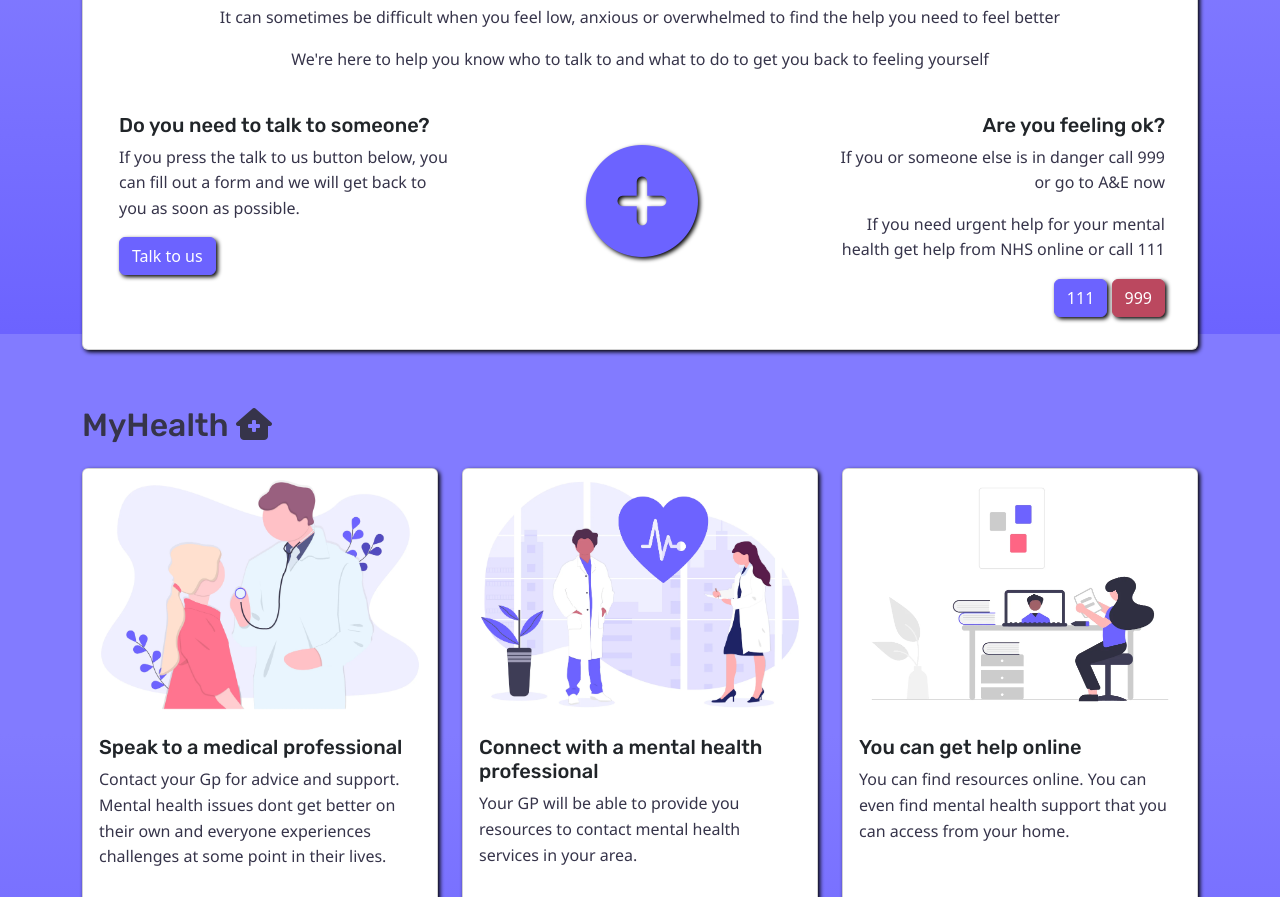
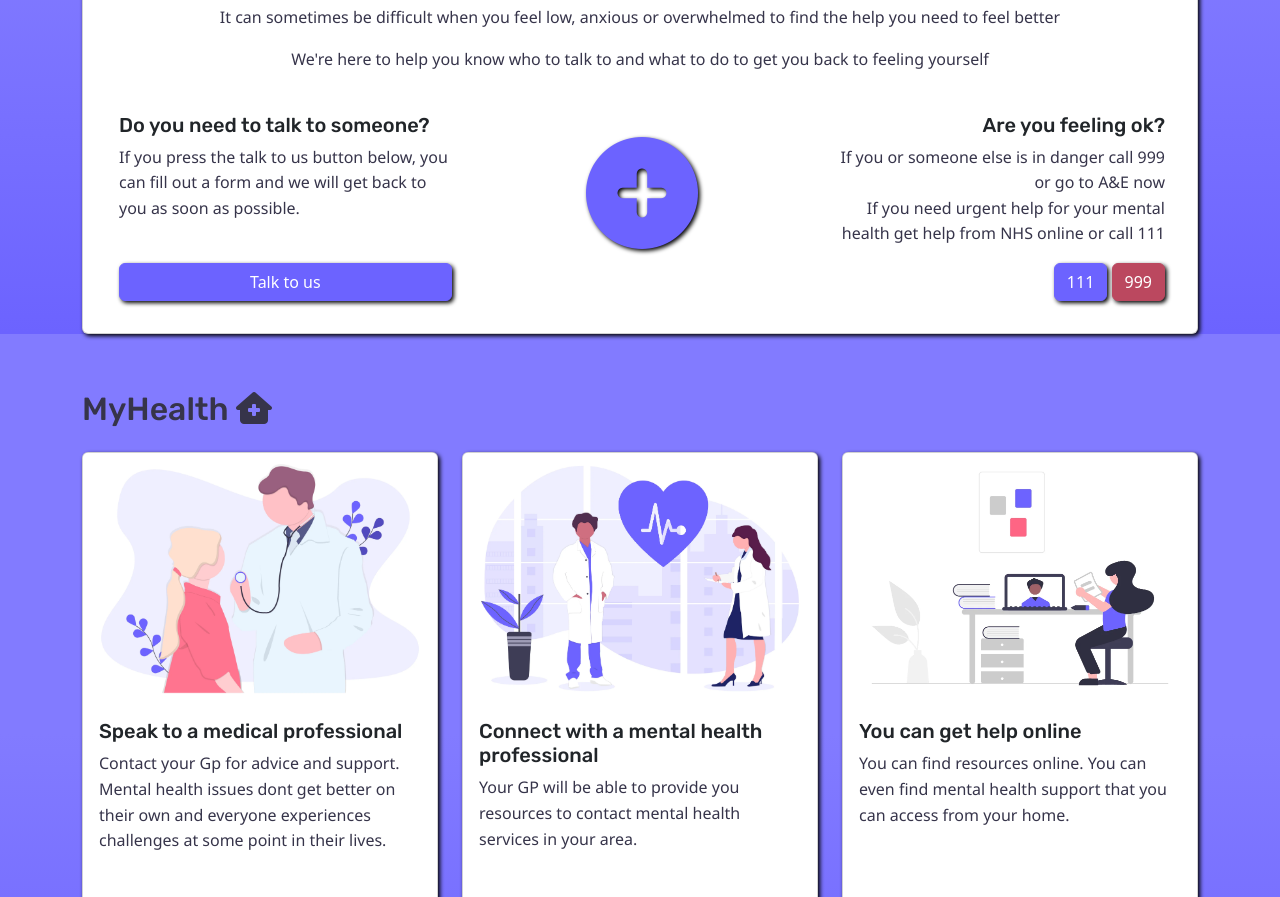
Before and after one commit to Trillspectre/Mental-health-one-page-project, a plain HTML site: page index.html in a window 1280 px wide. Shown: the part 1266-2163 px from the top of the page. Drawn offline with nearby package versions, Linux system fonts and the light colour scheme.

Commit message:
added flexbox to the hero card

```diff
--- a/index.html
+++ b/index.html
@@ -84,18 +84,18 @@
                     </div>
 
                     <!-- Get Help Section -->
-                    <div id="get-help" class="card-body">
-                        <div class="row">
+                    <div id="get-help" class="card-body d-md-flex flex-column">
+                        <div class="row h-100">
                             <!-- Talk to Us Section -->
-                            <div class=" col-md-4 call-to-action">
-                                <div class="text-start ">
+                            <div class="col-md-4 call-to-action">
+                                <div class="text-start d-flex flex-column h-100">
                                     <h5 class="card-title">Do you need to talk to someone?</h5>
-                                    <p class="card-text ">
+                                    <p class="card-text flex-grow-1">
                                         If you press the talk to us button below, you can
                                         fill out a form and we will get back to you as soon as possible.
                                     </p>
                                     <!-- Button trigger modal -->
-                                    <button type="button" class=" btn btn-modal mb-4" data-bs-toggle="modal"
+                                    <button type="button" class="btn btn-modal mt-auto" data-bs-toggle="modal"
                                         data-bs-target="#exampleModal">
                                         Talk to us
                                     </button>
@@ -116,16 +116,15 @@
                                     <p class="card-text">
                                         If you or someone else is in danger call 999
                                         or go to A&E now
-                                    </p>
-                                    <p class="card-text">
+                                        <br>
                                         If you need urgent help for your mental
                                         health get help from NHS online or call 111
                                     </p>
-                                    <a href="tel:111" id="btn-111" class="  btn" role="button" data-bs-toggle="tooltip"
+                                    <a href="tel:111" id="btn-111" class="btn" role="button" data-bs-toggle="tooltip"
                                         data-bs-title="This button will call non-emergency NHS Line">
                                         111
                                     </a>
-                                    <a href="tel:999" id="btn-999" class="  btn btn-danger" role="button"
+                                    <a href="tel:999" id="btn-999" class="btn btn-danger" role="button"
                                         data-bs-toggle="tooltip"
                                         data-bs-title="This button will call emergency services">
                                         999
```
